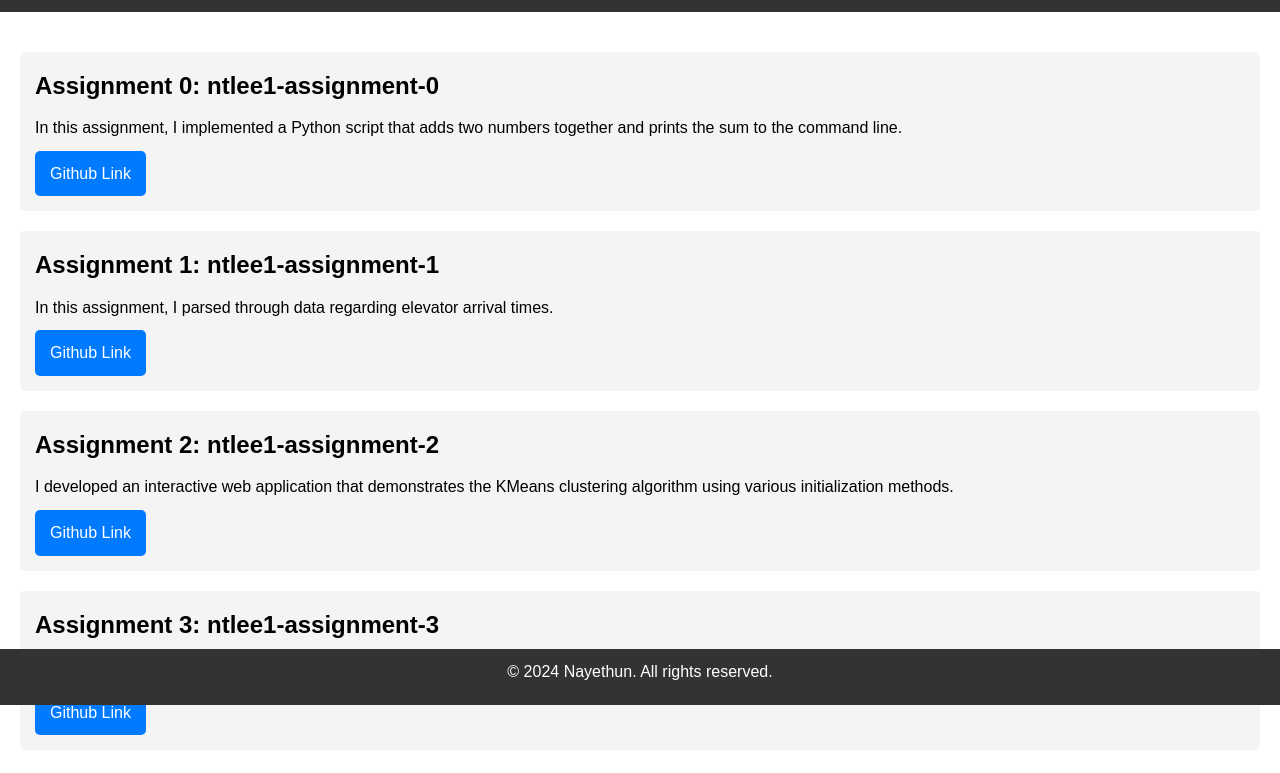
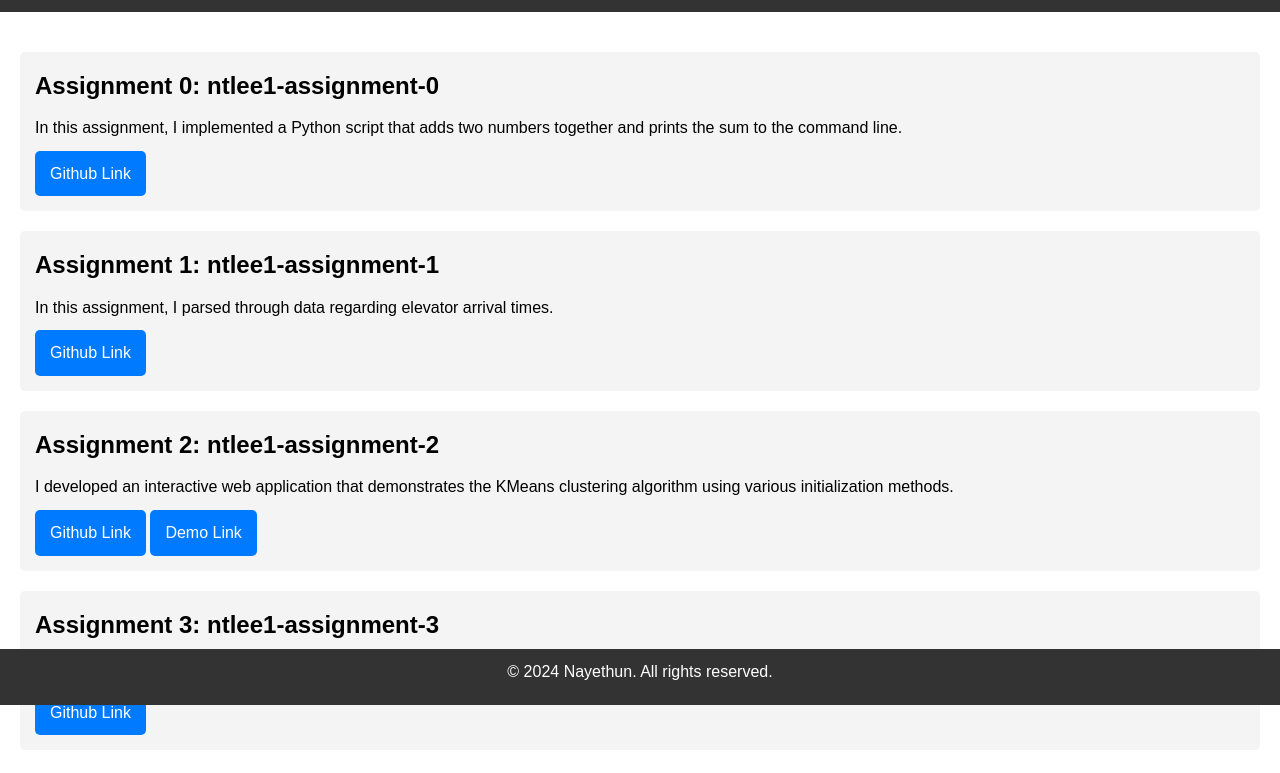
Before and after one commit to nayethun/nayethun.github.io, a plain HTML site: page assignments.html in a window 1280 px wide. Shown: the part 95-868 px from the top of the page. Drawn offline with Linux system fonts and the light colour scheme.

Commit message:
added yt link for ass.2

```diff
--- a/assignments.html
+++ b/assignments.html
@@ -31,6 +31,7 @@
             <h2>Assignment 2: ntlee1-assignment-2</h2>
             <p>I developed an interactive web application that demonstrates the KMeans clustering algorithm using various initialization methods.</p>
             <a href="https://github.com/nayethun/ntlee1-assignment-2.git" class="btn" target="_blank">Github Link</a>
+            <a href="https://www.youtube.com/watch?v=ElZ57p0ky2M" class="btn" target="_blank">Demo Link</a>
         </section>
         <section>
             <h2>Assignment 3: ntlee1-assignment-3</h2>
```
